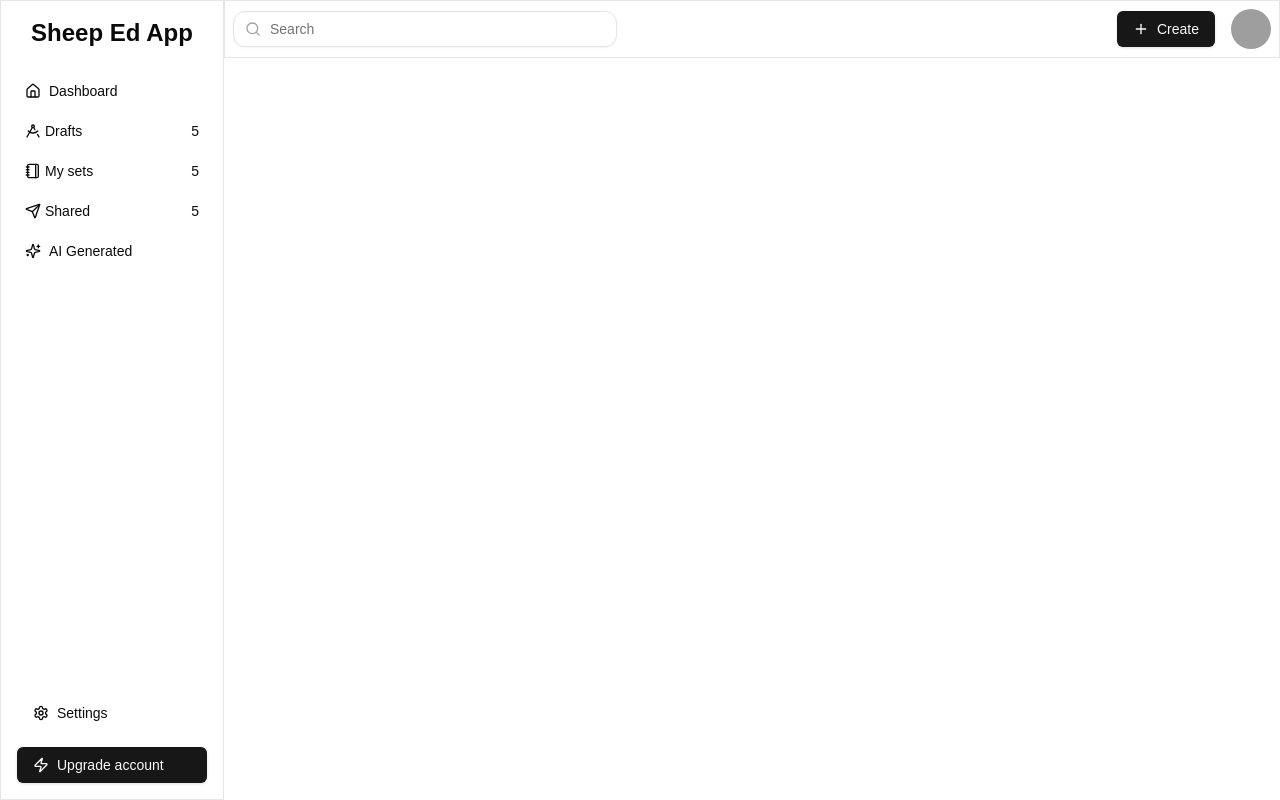
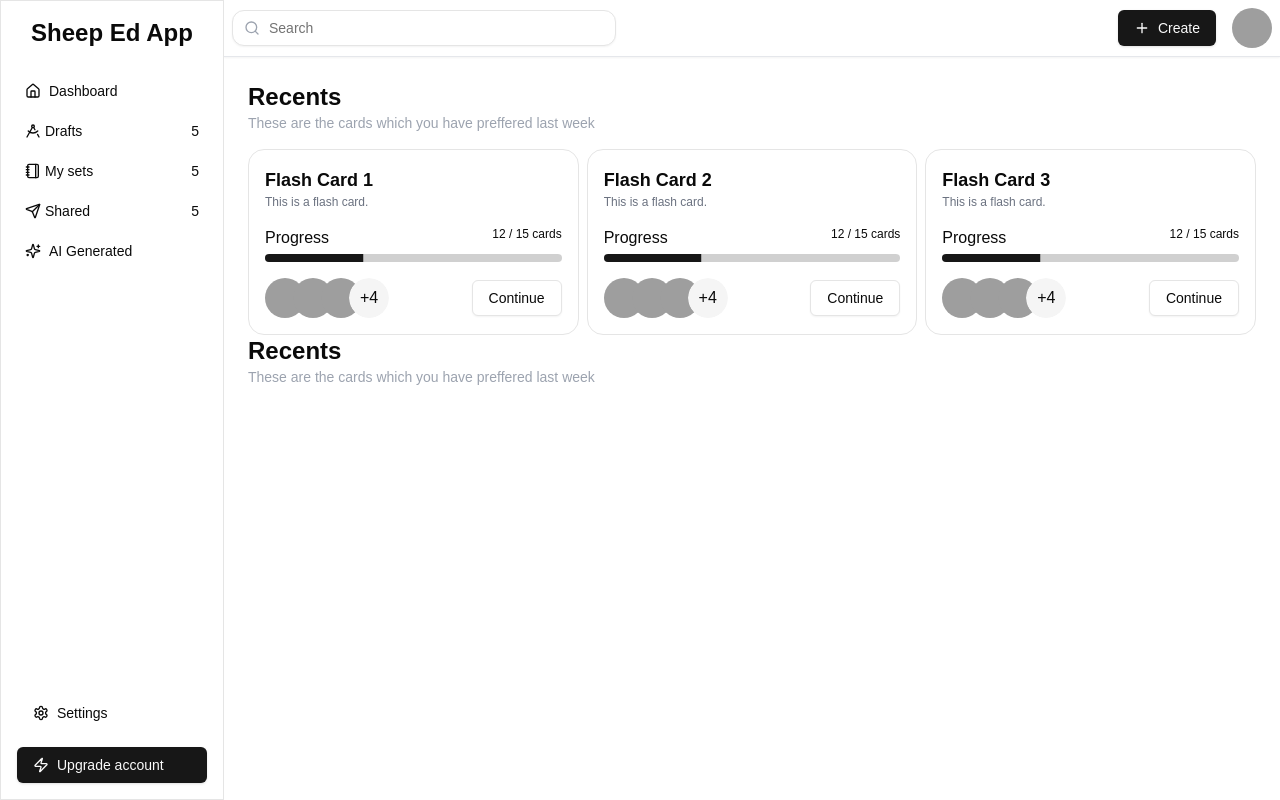
Before and after one commit to unnatibamania/last_min_cards, a Next.js app: page / in a window 1280 px wide. Built offline with nearby package versions, Linux system fonts and the light colour scheme; grey boxes are pictures that could not be loaded.

Commit message:
cards ui

```diff
--- /dev/null
+++ b/app/(dashboard)/drafts/page.tsx
@@ -0,0 +1,3 @@
+export default function DraftsPage() {
+  return <div>Drafts</div>;
+}
--- a/app/(dashboard)/page.tsx
+++ b/app/(dashboard)/page.tsx
@@ -1,5 +1,33 @@
 "use client";
 
+import { RecentCard } from "@/components/cards/RecentCard";
+
 export default function Home() {
-  return <div className="flex h-screen flex-col"></div>;
+  return (
+    <div className="flex h-full flex-col p-6">
+      <div className="flex flex-col gap-4">
+        <div className="flex flex-col">
+          <h1 className="text-2xl font-bold">Recents</h1>
+          <p className="text-sm text-gray-400">
+            These are the cards which you have preffered last week
+          </p>
+        </div>
+
+        <div className="grid grid-cols-3 gap-2">
+          {Array.from({ length: 3 }).map((_, index) => (
+            <RecentCard index={index} key={index} />
+          ))}
+        </div>
+      </div>
+
+      <div className="flex flex-col gap-4">
+        <div className="flex flex-col">
+          <h1 className="text-2xl font-bold">Recents</h1>
+          <p className="text-sm text-gray-400">
+            These are the cards which you have preffered last week
+          </p>
+        </div>
+      </div>
+    </div>
+  );
 }
--- /dev/null
+++ b/app/(dashboard)/settings/page.tsx
@@ -0,0 +1,3 @@
+export default function SettingsPage() {
+  return <div>Settings</div>;
+}
--- a/components/aside/Aside.tsx
+++ b/components/aside/Aside.tsx
@@ -1,4 +1,7 @@
+"use client";
+
 import { Button } from "../ui/button";
+import { useRouter } from "next/navigation";
 import {
   HomeIcon,
   Settings,
@@ -10,18 +13,28 @@ import {
 } from "lucide-react";
 
 export const Aside = () => {
+  const router = useRouter();
+
   return (
     <aside className="flex flex-col border min-w-56 justify-between">
       <div className="flex flex-col items-center gap-4 p-2">
         <h1 className="text-2xl font-bold p-2">Sheep Ed App</h1>
 
         <section className="flex flex-col gap-1 w-full">
-          <Button variant="ghost" className="w-full  justify-start">
+          <Button
+            variant="ghost"
+            onClick={() => router.push("/")}
+            className="w-full justify-start"
+          >
             <HomeIcon className="w-4 h-4" />
             <span>Dashboard</span>
           </Button>
 
-          <Button variant="ghost" className="w-full justify-between">
+          <Button
+            variant="ghost"
+            onClick={() => router.push("/drafts")}
+            className="w-full justify-between"
+          >
             <div className="flex items-center gap-1">
               <LucideDraftingCompass className="w-4 h-4" />
               <span>Drafts</span>
@@ -56,7 +69,11 @@ export const Aside = () => {
       </div>
 
       <div className="flex flex-col p-4 gap-4">
-        <Button variant="ghost" className="w-full justify-start">
+        <Button
+          onClick={() => router.push("/settings")}
+          variant="ghost"
+          className="w-full justify-start"
+        >
           <Settings className="w-4 h-4" />
           <span>Settings</span>
         </Button>
--- /dev/null
+++ b/components/cards/RecentCard.tsx
@@ -0,0 +1,55 @@
+import { Progress } from "../ui/progress";
+
+import { Button } from "../ui/button";
+
+import { Avatar, AvatarFallback, AvatarImage } from "@/components/ui/avatar";
+
+export const RecentCard = ({ index }: { index: number }) => {
+  return (
+    <div
+      key={index}
+      className="flex cursor-pointer border rounded-2xl p-4 flex-col gap-4"
+    >
+      <div className="flex flex-col">
+        <h2 className="text-lg font-bold">Flash Card {index + 1}</h2>
+        <p className="text-xs text-gray-500">This is a flash card.</p>
+      </div>
+
+      <div className="flex flex-col gap-1">
+        <div className="flex justify-between">
+          <p>Progress</p>
+
+          <p className="text-xs">12 / 15 cards</p>
+        </div>
+
+        <Progress value={33} />
+      </div>
+
+      <div className="flex items-center justify-between">
+        <div className="flex items-center -space-x-3 relative">
+          <Avatar>
+            <AvatarImage src="https://github.com/itsnitinr.png" />
+            <AvatarFallback>CN</AvatarFallback>
+          </Avatar>
+
+          <Avatar className=" ">
+            <AvatarImage src="https://github.com/ameybh.png" />
+            <AvatarFallback>CN</AvatarFallback>
+          </Avatar>
+
+          <Avatar className="">
+            <AvatarImage src="https://github.com/unnatibamania.png" />
+            <AvatarFallback>CN</AvatarFallback>
+          </Avatar>
+
+          <Avatar className="">
+            {/* <AvatarImage src="https://github.com/.png" /> */}
+            <AvatarFallback>+4</AvatarFallback>
+          </Avatar>
+        </div>
+
+        <Button variant="outline">Continue</Button>
+      </div>
+    </div>
+  );
+};
--- a/components/navbar/Navbar.tsx
+++ b/components/navbar/Navbar.tsx
@@ -21,7 +21,7 @@ export const Navbar = () => {
   const router = useRouter();
 
   return (
-    <nav className="flex items-center p-2 border justify-between">
+    <nav className="flex items-center p-2 shadow-sm border-b border-gray-200 justify-between">
       <Input
         placeholder="Search"
         startContent={<Search className="w-4 h-4" />}
--- /dev/null
+++ b/components/ui/progress.tsx
@@ -0,0 +1,28 @@
+"use client"
+
+import * as React from "react"
+import * as ProgressPrimitive from "@radix-ui/react-progress"
+
+import { cn } from "@/lib/utils"
+
+const Progress = React.forwardRef<
+  React.ElementRef<typeof ProgressPrimitive.Root>,
+  React.ComponentPropsWithoutRef<typeof ProgressPrimitive.Root>
+>(({ className, value, ...props }, ref) => (
+  <ProgressPrimitive.Root
+    ref={ref}
+    className={cn(
+      "relative h-2 w-full overflow-hidden rounded-full bg-primary/20",
+      className
+    )}
+    {...props}
+  >
+    <ProgressPrimitive.Indicator
+      className="h-full w-full flex-1 bg-primary transition-all"
+      style={{ transform: `translateX(-${100 - (value || 0)}%)` }}
+    />
+  </ProgressPrimitive.Root>
+))
+Progress.displayName = ProgressPrimitive.Root.displayName
+
+export { Progress }
--- a/package.json
+++ b/package.json
@@ -16,6 +16,7 @@
     "@radix-ui/react-avatar": "^1.1.1",
     "@radix-ui/react-label": "^2.1.0",
     "@radix-ui/react-popover": "^1.1.2",
+    "@radix-ui/react-progress": "^1.1.1",
     "@radix-ui/react-slot": "^1.1.0",
     "class-variance-authority": "^0.7.1",
     "clsx": "^2.1.1",
```
Also changed, not shown: 1 other file (tests, documents, lock files or other folders).
